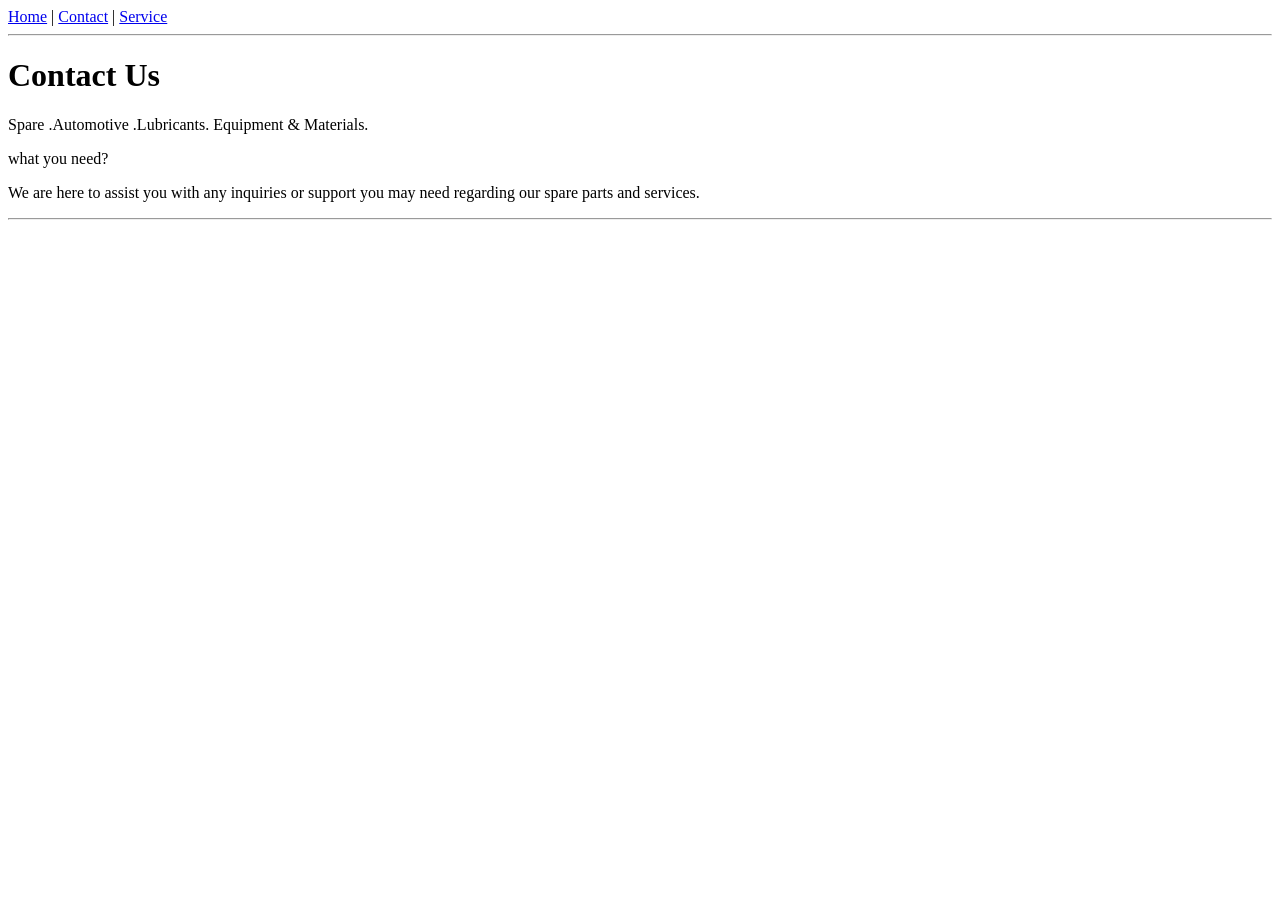
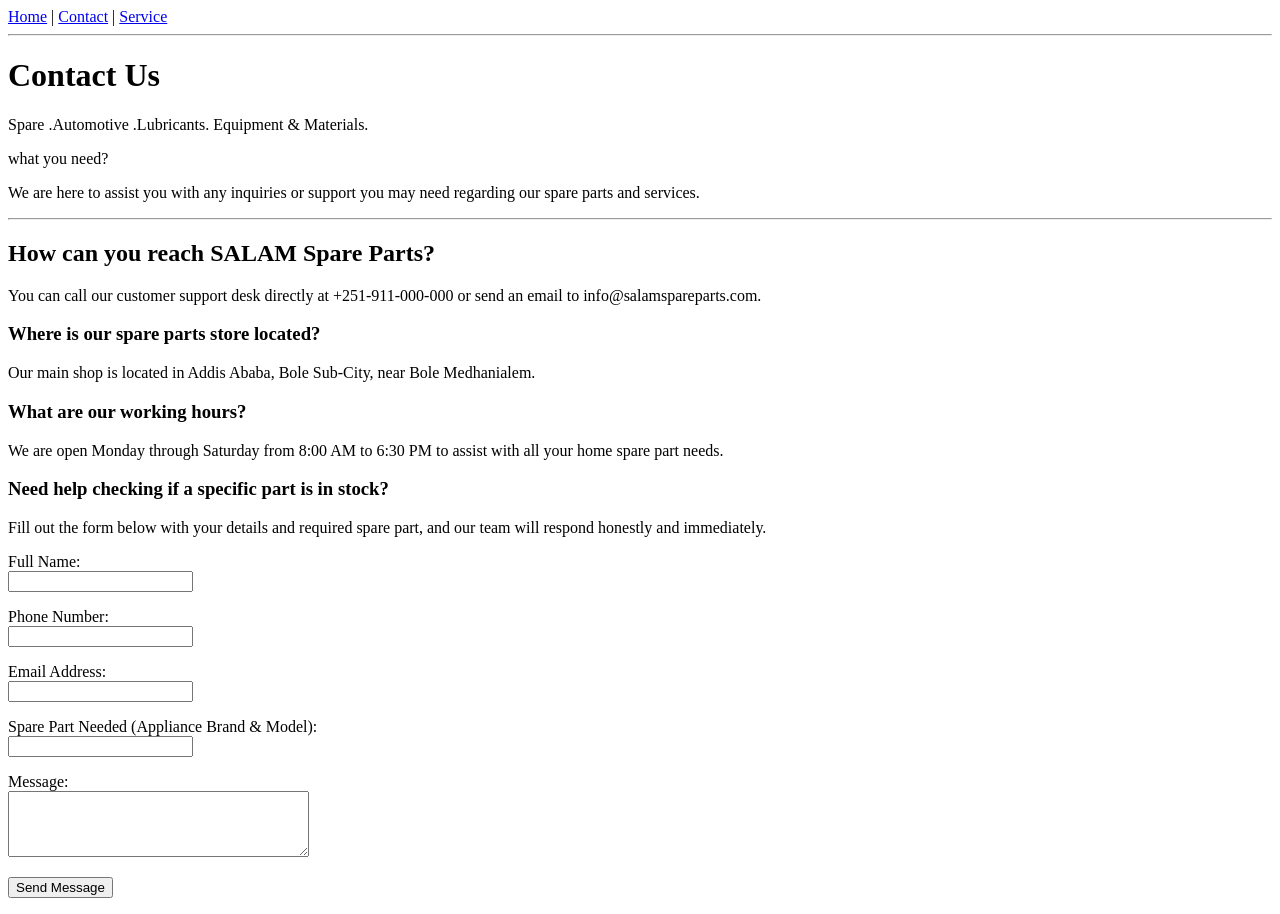
Before and after one commit to jerusalem213/webbpro, a plain HTML site: page contact.html in a window 1280 px wide. Before the commit the page ends 800 px from the top, so only its background shows below. Drawn offline with Linux system fonts and the light colour scheme.

Commit message:
fix: improve homepage HTML formatting

```diff
--- a/contact.html
+++ b/contact.html
@@ -20,6 +20,52 @@
    <p>We are here to assist you with any inquiries or support you may need regarding our spare parts and services.</p>
   </header>
   <hr>
+
+  <main>
+    <h2>How can you reach SALAM Spare Parts?</h2>
+    <p>You can call our customer support desk directly at +251-911-000-000 or send an email to info@salamspareparts.com.</p>
+
+    <h3>Where is our spare parts store located?</h3>
+    <p>Our main shop is located in Addis Ababa, Bole Sub-City, near Bole Medhanialem.</p>
+
+    <h3>What are our working hours?</h3>
+    <p>We are open Monday through Saturday from 8:00 AM to 6:30 PM to assist with all your home spare part needs.</p>
+
+    <h3>Need help checking if a specific part is in stock?</h3>
+    <p>Fill out the form below with your details and required spare part, and our team will respond honestly and immediately.</p>
+
+    <form action="#" method="post">
+      <p>
+        <label for="name">Full Name:</label><br>
+        <input type="text" id="name" name="name" required>
+      </p>
+
+      <p>
+        <label for="phone">Phone Number:</label><br>
+        <input type="tel" id="phone" name="phone" required>
+      </p>
+
+      <p>
+        <label for="email">Email Address:</label><br>
+        <input type="email" id="email" name="email">
+      </p>
+
+      <p>
+        <label for="part">Spare Part Needed (Appliance Brand & Model):</label><br>
+        <input type="text" id="part" name="part" required>
+      </p>
+
+      <p>
+        <label for="message">Message:</label><br>
+        <textarea id="message" name="message" rows="4" cols="35" required></textarea>
+      </p>
+
+      <p>
+        <button type="submit">Send Message</button>
+      </p>
+    </form>
+  </main>
+
 </body>
 
 </html>
```
